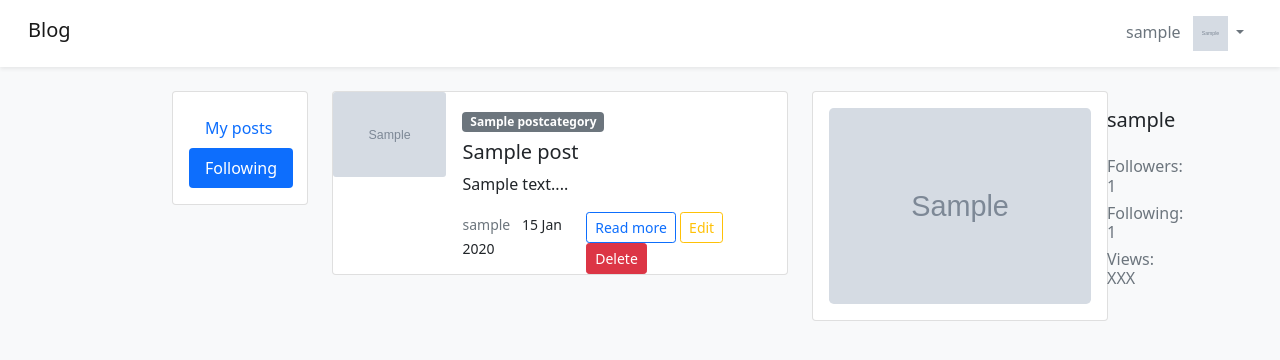
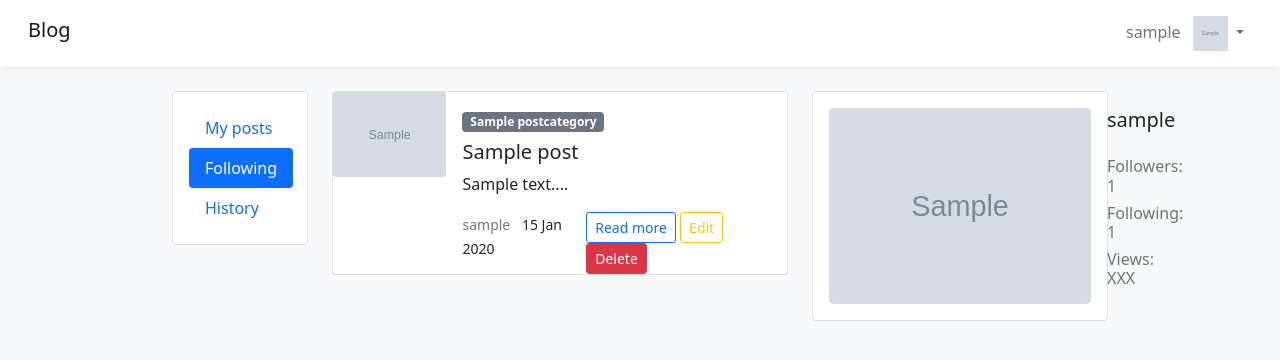
Before and after one commit to SeergeyL/Django-Blog, a Django app: a page that uses templates/profile_nav.html in a window 1280 px wide. Shown: the top 360 px of the page. Run offline with Django 3.2, Linux system fonts and the light colour scheme; a user stored in the database is signed in; tables that the repository leaves empty hold one stand-in row (values such as "Sample post"); grey boxes marked "Sample" are stand-in pictures; some libraries are stand-ins or nearby versions.

Commit message:
history of viewed posts feature

```diff
--- a/posts/urls.py
+++ b/posts/urls.py
@@ -15,6 +15,7 @@
     # User profile
     path('user/<str:username>/', views.profile, name='profile'),
     path('user/<str:username>/following-posts', views.profile_following_posts, name='profile_following_posts'),
+    path('user/<str:username>/profile-history', views.profile_history, name='profile_history'),
 
     # Add comment to post
     path('post_<int:post_id>/comment', views.add_comment, name='comment'),
--- a/posts/views.py
+++ b/posts/views.py
@@ -49,6 +49,11 @@
     form = CommentForm()
     random_posts = get_random_posts()
 
+    # Add post to viewed by user
+    if request.user.is_authenticated \
+            and not request.user.userprofile.viewed_posts.filter(id=post_id).exists():
+        request.user.userprofile.viewed_posts.add(post)
+
     return render(request, "post.html", {"post": post, 'form': form, "random_posts": random_posts})
 
 
@@ -86,6 +91,22 @@
         "following": follow_status,
         "paginator": paginator,
         "profile_page": 'profile_following_posts',
+    })
+
+
+def profile_history(request, username):
+    user = get_object_or_404(User, username=username)
+    history = user.userprofile.viewed_posts.all().order_by('-pub_date')
+    follow_status = user.following.filter(blogger__username=username).exists()
+
+    page, paginator = setup_paginator(history, request)
+
+    return render(request, 'profile.html', {
+        "posts": page,
+        "author": user,
+        "following": follow_status,
+        "paginator": paginator,
+        "profile_page": 'profile_history',
     })
 
 
--- a/templates/profile_nav.html
+++ b/templates/profile_nav.html
@@ -31,6 +31,24 @@
                 </a>
                 {% endif %}
             </li>
+
+            {% if request.user == author %}
+            <!-- Viewed posts -->
+            <li class="nav-item">
+                {% if profile_page == 'profile_history' %}
+                <a class="nav-link active"
+                   aria-current="page"
+                   href="{% url 'profile_history' username=author.username %}">
+                    History
+                </a>
+                {% else %}
+                <a class="nav-link"
+                   href="{% url 'profile_history' username=author.username %}">
+                    History
+                </a>
+                {% endif %}
+            </li>
+            {% endif %}
         </ul>
     </div>
 </div>
--- a/users/models.py
+++ b/users/models.py
@@ -1,5 +1,6 @@
 from django.contrib.auth import get_user_model
 from django.db import models
+from posts.models import Post
 
 
 User = get_user_model()
@@ -8,10 +9,11 @@
 class UserProfile(models.Model):
     """
     Extends the base User model.
-    Allows to store user avatars.
+    Allows to store additional user information.
     """
     user = models.OneToOneField(User, on_delete=models.CASCADE)
     avatar = models.ImageField(upload_to='avatars/', default='avatars/avatar.jpg')
+    viewed_posts = models.ManyToManyField(Post)
 
     def __str__(self):
         return self.user.username
```
Also changed, not shown: users/migrations/0004_userprofile_viewed_posts.py (added).
